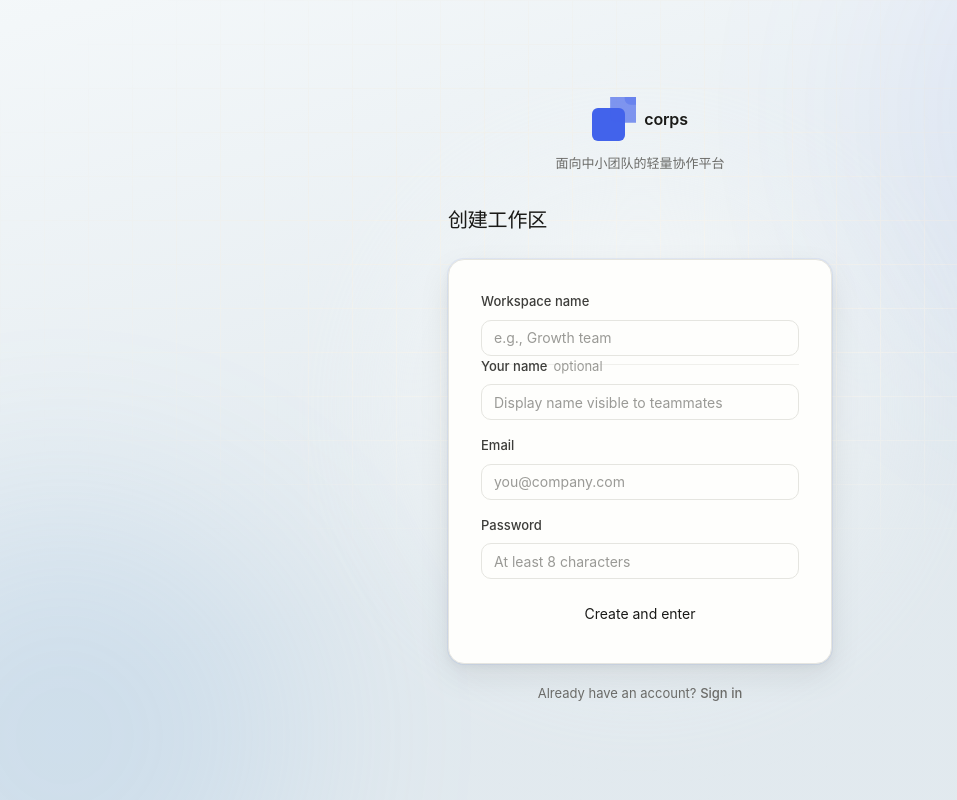
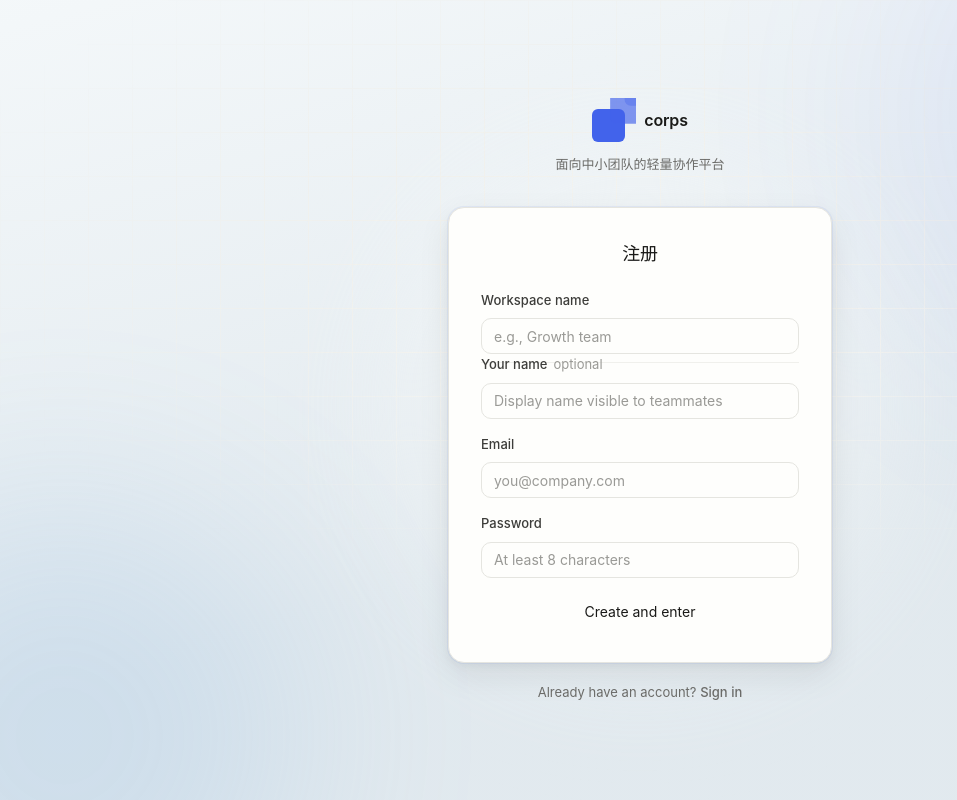
Before and after one commit to Levango7/Corps, a Next.js app in the folder web/: page /en/auth/signup in a window 1280 px wide. Shown: the whole page, without its empty margins (0-957 px from the left). Built offline with nearby package versions, Linux system fonts and the light colour scheme; no server answers.

Commit message:
refactor(auth): 登录/注册页 h1 移入卡片顶部居中,简化为'登录'/'注册'
去掉卡片外的'登录账号'/'创建工作区'标题,改为卡片内顶部居中单字标题。'登录'两个字直接表明本卡片用途,不与 Logo 文字重复。

```diff
--- a/web/app/[locale]/auth/login/page.tsx
+++ b/web/app/[locale]/auth/login/page.tsx
@@ -52,11 +52,11 @@ export default function LoginPage() {
 
   return (
     <div className="w-full max-w-sm px-4 sm:px-0">
-      <h1 className="mb-6 text-[length:var(--text-xl)] font-[var(--weight-semibold)] text-[var(--fg)] tracking-[-0.01em]">
-        登录账号
-      </h1>
-
       <div className="card-lift bg-[var(--surface)] rounded-[var(--radius-xl)] p-5 sm:p-8 shadow-[var(--elev-lg)] border border-[var(--border)] ring-1 ring-[color-mix(in_srgb,var(--accent)_7%,transparent)]">
+        {/* 卡片内顶部居中标题 */}
+        <h1 className="mb-6 text-center text-[length:var(--text-lg)] font-[var(--weight-semibold)] text-[var(--fg)] tracking-[-0.01em]">
+          登录
+        </h1>
         {error && (
           <div
             className="mb-[var(--space-5)] flex items-start gap-[var(--space-2)] p-[var(--space-3)] bg-[var(--danger-soft)] text-[var(--danger-fg)] rounded-[var(--radius-md)] text-[length:var(--text-sm)] border"
--- a/web/app/[locale]/auth/signup/page.tsx
+++ b/web/app/[locale]/auth/signup/page.tsx
@@ -152,11 +152,8 @@ export default function SignupPage() {
 
   return (
     <div className="w-full max-w-sm px-4 sm:px-0">
-      <h1 className="mb-6 text-[length:var(--text-xl)] font-[var(--weight-semibold)] text-[var(--fg)] tracking-[-0.01em]">
-        创建工作区
-      </h1>
+      {/* 邀请上下文提示（仅带 ?invite= 链接时出现） */}
 
-      {/* 邀请上下文提示（仅带 ?invite= 链接时出现） */}
       {(invitePreview || inviteError) && (
         <div
           className={`mb-[var(--space-4)] flex items-start gap-[var(--space-2)] p-[var(--space-3)] rounded-[var(--radius-md)] text-[length:var(--text-sm)] ${
@@ -182,6 +179,10 @@ export default function SignupPage() {
       )}
 
       <div className="bg-[var(--surface)] rounded-[var(--radius-xl)] p-5 sm:p-8 shadow-[var(--elev-lg)] border border-[var(--border)] ring-1 ring-[color-mix(in_srgb,var(--accent)_7%,transparent)]">
+        {/* 卡片内顶部居中标题 */}
+        <h1 className="mb-6 text-center text-[length:var(--text-lg)] font-[var(--weight-semibold)] text-[var(--fg)] tracking-[-0.01em]">
+          注册
+        </h1>
         {error && (
           <div className="mb-[var(--space-5)] flex items-start gap-[var(--space-2)] p-[var(--space-3)] bg-[var(--danger-soft)] text-[var(--danger-fg)] rounded-[var(--radius-md)] text-[length:var(--text-sm)]">
             <AlertCircle size={16} className="shrink-0 mt-0.5 text-[var(--danger)]" />
```
